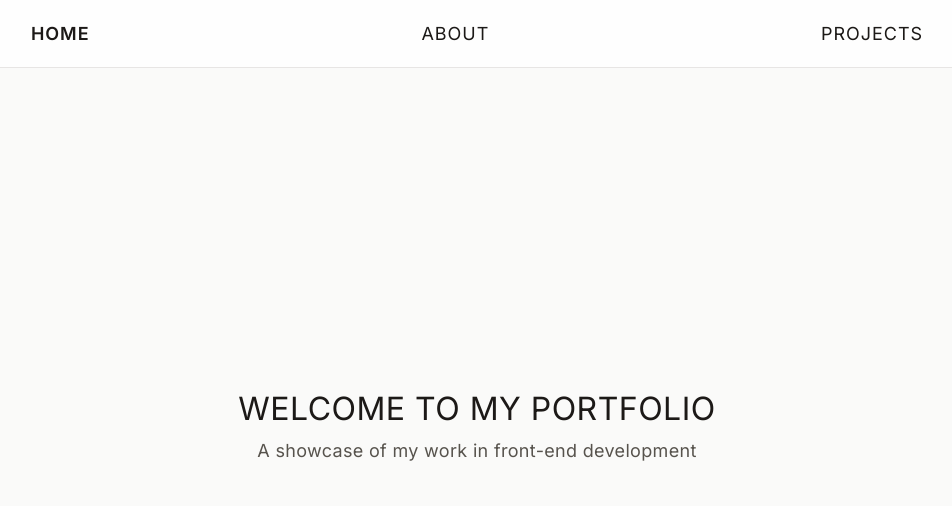
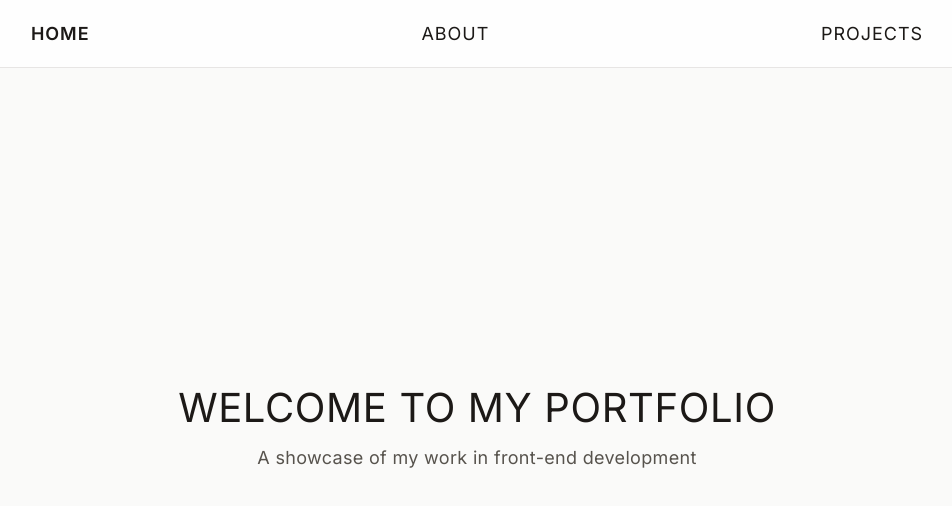
Before and after one commit to nathalie-jane/frontend-react-portfolio, a React (Vite) app: page / in a window 1280 px wide. Shown: the top 506 px of the page, without its empty margins (163-1115 px from the left). Built offline with nearby package versions, Linux system fonts and the light colour scheme.

Commit message:
style(home): add desktop layout adjustments
- Add text block spacing
- Update title typography

```diff
--- a/src/pages/Home/Home.css
+++ b/src/pages/Home/Home.css
@@ -54,7 +54,7 @@
 	}
 
 	.home__title {
-		font-size: 2rem;
+		font-size: clamp(2rem, 1.111rem + 1.852vw, 2.5rem);
 		letter-spacing: 0.03rem;
 	}
 
@@ -64,3 +64,15 @@
 		letter-spacing: 0.02rem;
 	}
 }
+
+/* Responsive adjustments for desktop */
+@media screen and (min-width: 75rem) {
+	.home__heading {
+		gap: 12px;
+	}
+
+	.home__title {
+		font-size: 2.5rem;
+		letter-spacing: 0.04rem;
+	}
+}
```
